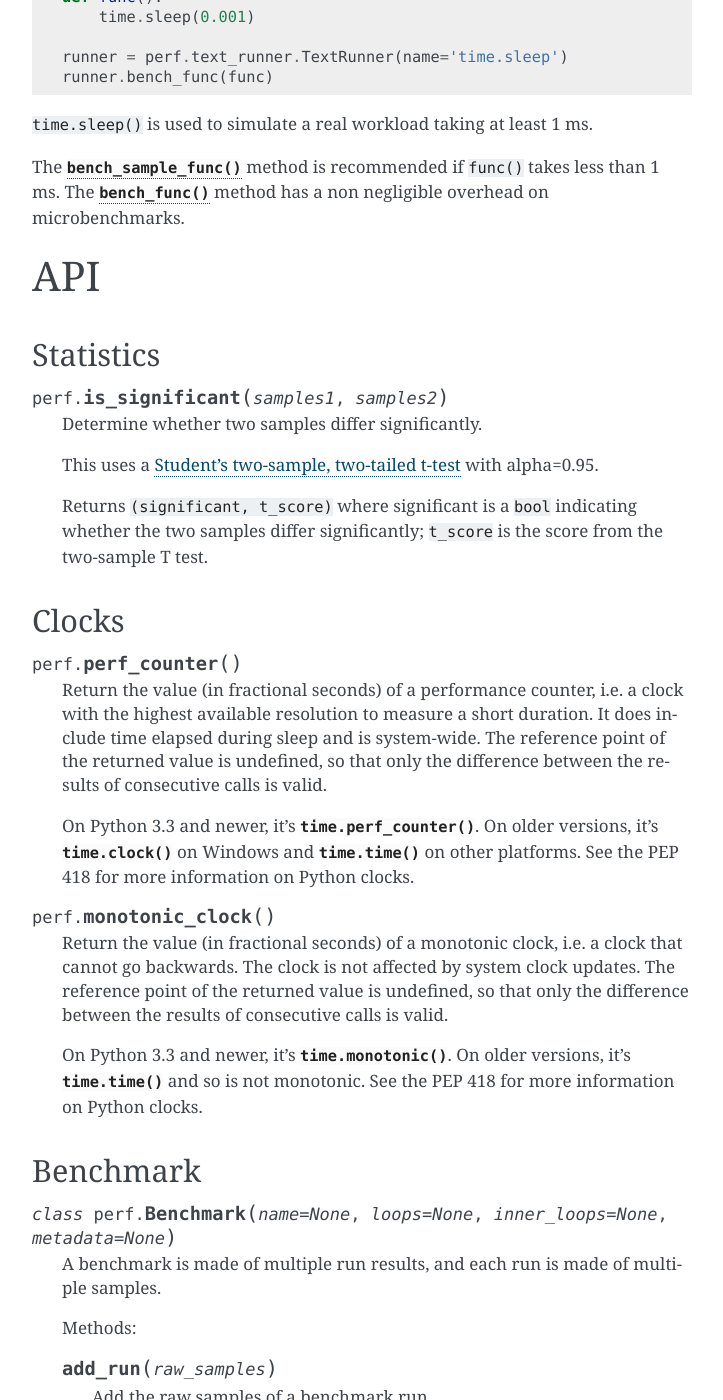
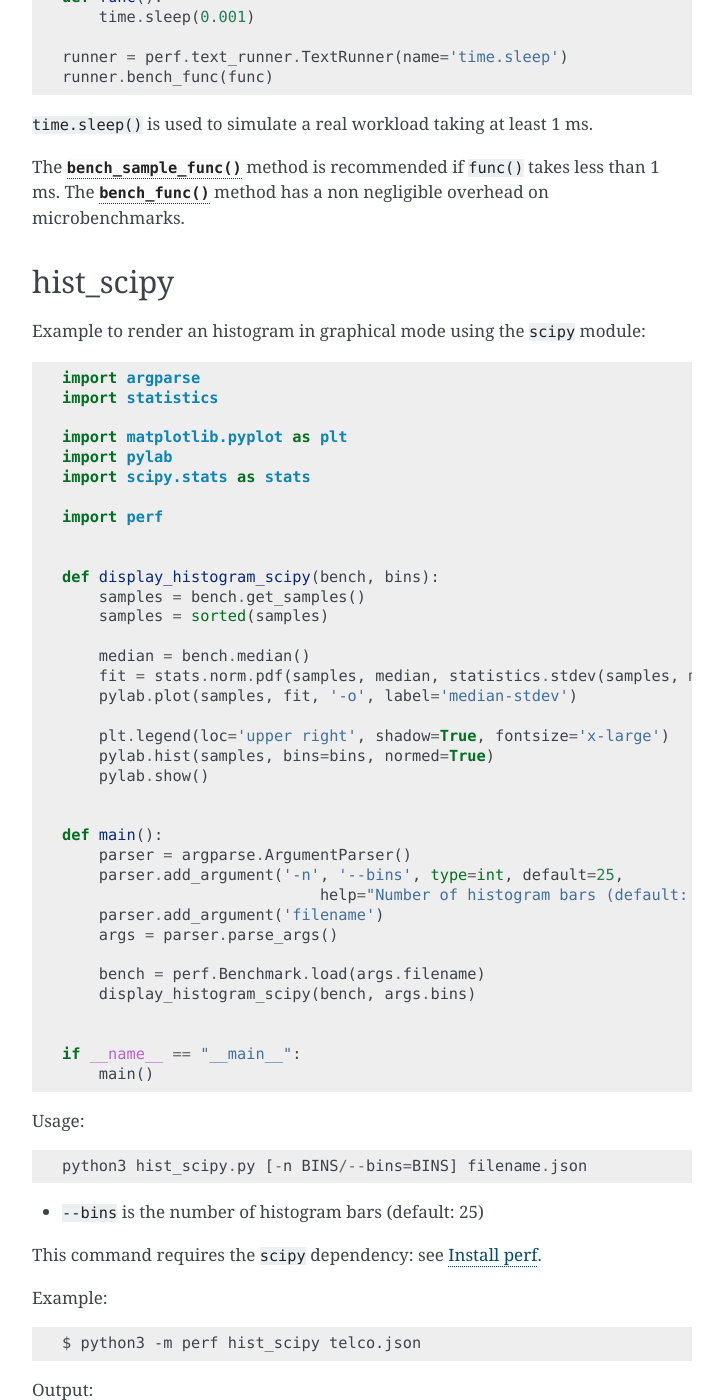
Before and after one commit to psf/pyperf, a Sphinx documentation site: the page built from doc/api.rst, in a window 1280 px wide and 1400 px high, scrolled down 1280 px. Shown: the whole window, without its empty margins (388-1111 px from the left). Built offline with Sphinx 7.4.7, drawn with Linux system fonts in a browser that asks for light colours.

Commit message:
move hist_scipy to a doc example

```diff
--- a/doc/api.rst
+++ b/doc/api.rst
@@ -36,6 +36,33 @@ The :meth:`~perf.text_runner.TextRunner.bench_sample_func` method is
 recommended if ``func()`` takes less than 1 ms. The
 :meth:`~perf.text_runner.TextRunner.bench_func` method has a non negligible
 overhead on microbenchmarks.
+
+
+.. _hist_scipy_cmd:
+
+hist_scipy
+----------
+
+Example to render an histogram in graphical mode using the ``scipy`` module:
+
+.. literalinclude:: examples/hist_scipy.py
+
+Usage::
+
+    python3 hist_scipy.py [-n BINS/--bins=BINS] filename.json
+
+* ``--bins`` is the number of histogram bars (default: 25)
+
+This command requires the ``scipy`` dependency: see :ref:`Install perf
+<install>`.
+
+Example::
+
+    $ python3 -m perf hist_scipy telco.json
+
+Output:
+
+.. image:: hist_scipy_telco.png
 
 
 API
--- a/doc/changelog.rst
+++ b/doc/changelog.rst
@@ -4,6 +4,7 @@ Changelog
 Version 0.6
 -----------
 
+* Remove ``perf hist_scipy`` command, replaced with an example in the doc
 * Add back "Mean +- Std dev" to the stats command
 * Add get_loops() method to Benchmark
 * Replace ``python3 -m perf.timeit`` (with dot) CLI with ``-m perf timeit``
--- /dev/null
+++ b/doc/examples/hist_scipy.py
@@ -0,0 +1,36 @@
+import argparse
+import statistics
+
+import matplotlib.pyplot as plt
+import pylab
+import scipy.stats as stats
+
+import perf
+
+
+def display_histogram_scipy(bench, bins):
+    samples = bench.get_samples()
+    samples = sorted(samples)
+
+    median = bench.median()
+    fit = stats.norm.pdf(samples, median, statistics.stdev(samples, median))
+    pylab.plot(samples, fit, '-o', label='median-stdev')
+
+    plt.legend(loc='upper right', shadow=True, fontsize='x-large')
+    pylab.hist(samples, bins=bins, normed=True)
+    pylab.show()
+
+
+def main():
+    parser = argparse.ArgumentParser()
+    parser.add_argument('-n', '--bins', type=int, default=25,
+                            help="Number of histogram bars (default: 25)")
+    parser.add_argument('filename')
+    args = parser.parse_args()
+
+    bench = perf.Benchmark.load(args.filename)
+    display_histogram_scipy(bench, args.bins)
+
+
+if __name__ == "__main__":
+    main()
--- a/doc/perf.rst
+++ b/doc/perf.rst
@@ -24,9 +24,6 @@ upgrade setuptools to support environment markers in ``install_requires`` of
 Optional dependencies:
 
 * ``psutil``: needed for CPU affinity on Python 2.7
-* The :ref:`hist_scipy command <hist_scipy_cmd>` requires ``scipy`` and
-  ``matplotlib``.  Command to install these packages on Fedora:
-  ``sudo dnf install -y python3-{scipy,matplotlib}``
 
 
 .. _loops:
```
Also changed, not shown: doc/cli.rst (+0 -23 lines), 1 other file.
